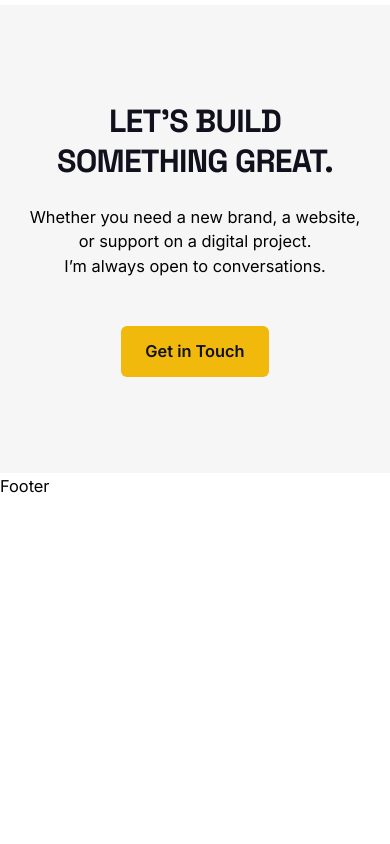
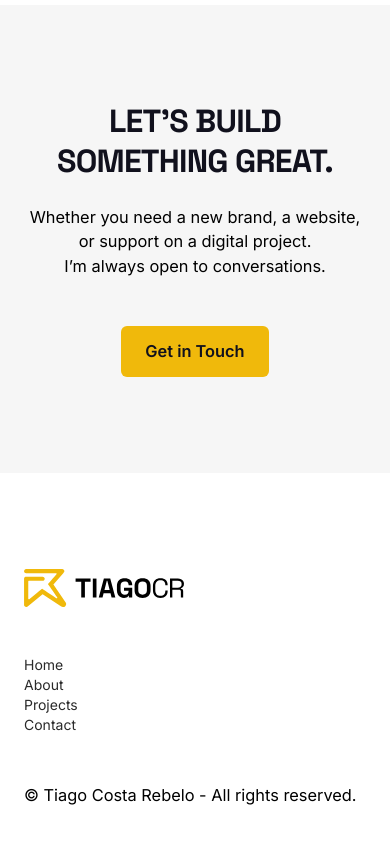
Before and after one commit to tiagocostarebelo/reactjs-tiagocr-portfolio, a React (Vite) app: page / in a window 390 px wide. Shown: the part 4690-5534 px from the top of the page. Before the commit the page ends 5189 px from the top, so only its background shows below. Built offline with nearby package versions, Linux system fonts and the light colour scheme.

Commit message:
feat: Footer created

```diff
--- a/src/components/ui/Footer.jsx
+++ b/src/components/ui/Footer.jsx
@@ -1,8 +1,25 @@
 import React from 'react'
+import logoHrz from '../../assets/tcr_logo_hrz.svg';
+import { NavLink } from 'react-router';
 
 const Footer = () => {
     return (
-        <div>Footer</div>
+        <footer className="w-full h-auto flex flex-col gap-y-12 text-center py-24 px-6 md:px-12" >
+            <div className="flex flex-col gap-y-12 md:flex-row gap-y-0 items-start justify-between">
+                <div>
+                    <a href="/">
+                        <img className="w-40 md:w-50" src={logoHrz} alt="TiagoCR Logo" />
+                    </a>
+                </div>
+                <div className="flex flex-col text-left space-x-4 text-sm">
+                    <NavLink to="/" className="text-gray-dark">Home</NavLink>
+                    <NavLink to="/about" className="text-gray-dark">About</NavLink>
+                    <NavLink to="/projects" className="text-gray-dark">Projects</NavLink>
+                    <NavLink to="/contact" className="text-gray-dark">Contact</NavLink>
+                </div>
+            </div>
+            <p className="text-base text-dark-gray text-left">© Tiago Costa Rebelo - All rights reserved.</p>
+        </footer>
     )
 }
 
--- a/src/components/ui/Header.jsx
+++ b/src/components/ui/Header.jsx
@@ -19,7 +19,7 @@ const Header = () => {
             <nav>
                 {/* DESKTOP NAV */}
                 <div className="hidden md:flex items-center gap-6">
-                    <div className="space-x-4 text-sm text-gray-600">
+                    <div className="space-x-4 text-sm">
                         <NavLink className={({ isActive }) => isActive ? activeClasses : baseClasses} to="/">Home</NavLink>
                         <NavLink className={({ isActive }) => isActive ? activeClasses : baseClasses} to="/about">About</NavLink>
                         <NavLink className={({ isActive }) => isActive ? activeClasses : baseClasses} to="/projects">Projects</NavLink>
```
